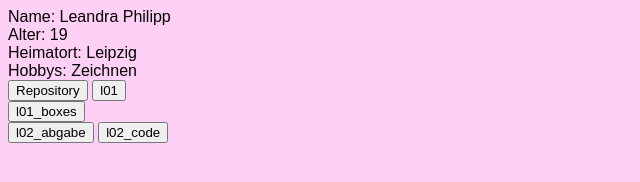
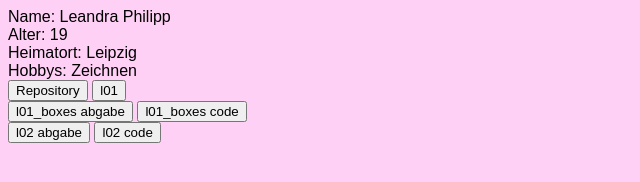
Before and after one commit to MainScript/EIA2-SoSe21, a plain HTML site: page steckbrief/steckbrief.htm in a window 1280 px wide. Shown: the whole page, without its empty margins (0-640 px from the left). Drawn offline with Linux system fonts and the light colour scheme.

Commit message:
Update steckbrief.htm

```diff
--- a/steckbrief/steckbrief.htm
+++ b/steckbrief/steckbrief.htm
@@ -18,8 +18,9 @@ body {
 	<p1>Hobbys: Zeichnen</p1><br>
 	<a href='https://www.github.com/Louciandra/EIA2-SoSe21' target="_blank"><button>Repository</button></a>
 	<a href='https://louciandra.github.io/EIA2-SoSe21/l01/index.html' target="_blank"><button>l01</button></a><br>
-	<a href='https://louciandra.github.io/EIA2-SoSe21/l01_boxes/index.html' target="_blank"><button>l01_boxes</button></a><br>
-	<a href='https://louciandra.github.io/EIA2-SoSe21/l02/index.html' target="_blank"><button>l02_abgabe</button></a>
-	<a href='https://github.com/Louciandra/EIA2-SoSe21/tree/main/l02' target="_blank"><button>l02_code</button></a>
+	<a href='https://louciandra.github.io/EIA2-SoSe21/l01_boxes/index.html' target="_blank"><button>l01_boxes abgabe</button></a>
+	<a href='https://github.com/Louciandra/EIA2-SoSe21/tree/main/l01_boxes' target="_blank"><button>l01_boxes code</button></a><br>
+	<a href='https://louciandra.github.io/EIA2-SoSe21/l02/index.html' target="_blank"><button>l02 abgabe</button></a>
+	<a href='https://github.com/Louciandra/EIA2-SoSe21/tree/main/l02' target="_blank"><button>l02 code</button></a>
 </body>
 </html>
```
